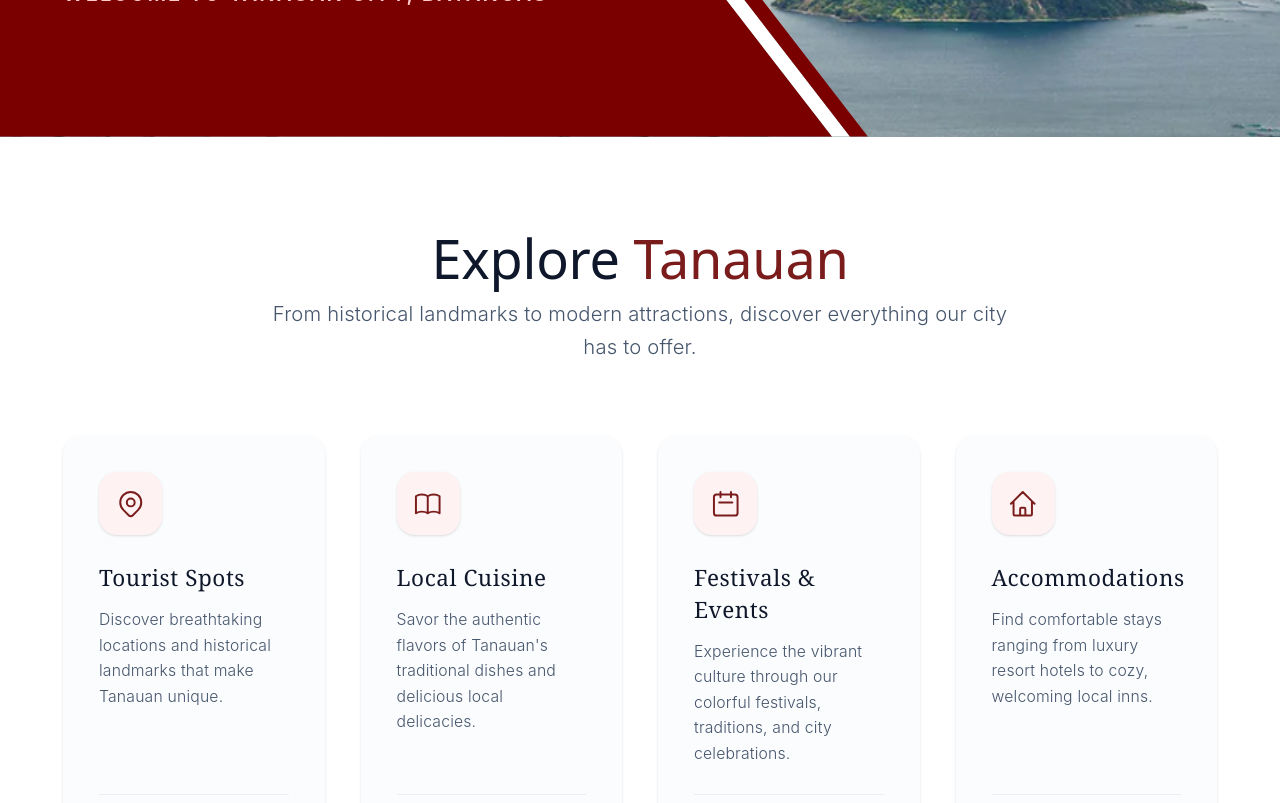
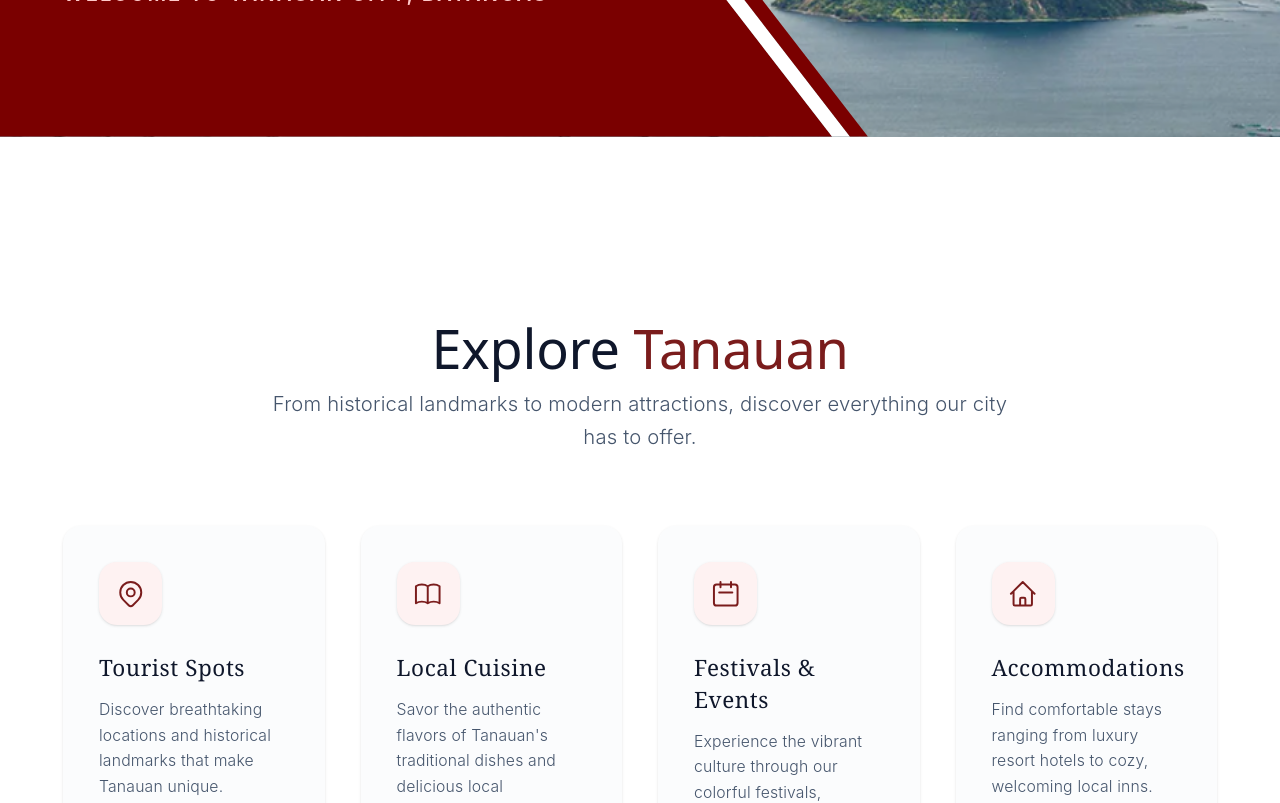
Before and after one commit to RicRicRicRicRicRic/tanauancity_redeisgn_OJT, a React (Vite) app in the folder tanauan/: page /destination in a window 1280 px wide. Shown: the part 500-1303 px from the top of the page. Built offline with nearby package versions, Linux system fonts and the light colour scheme.

Commit message:
minor UI update in explore tanauan section at destination tsx

```diff
--- a/tanauan/src/components/tourism_tab/destination.tsx
+++ b/tanauan/src/components/tourism_tab/destination.tsx
@@ -207,7 +207,7 @@ export default function TransparencyPage() {
       </section>
 
       {/* Explore Tanauan Section (Pure White, Borderless) */}
-      <section className="py-20 px-6 sm:px-10 md:px-14 max-w-7xl mx-auto w-full bg-white">
+      <section className="py-20 px-6 md:mt-20 sm:px-10 md:px-14 max-w-7xl mx-auto w-full bg-white">
 
         {/* Section Heading */}
         <div className="text-center max-w-2xl mx-auto mb-16">
```
